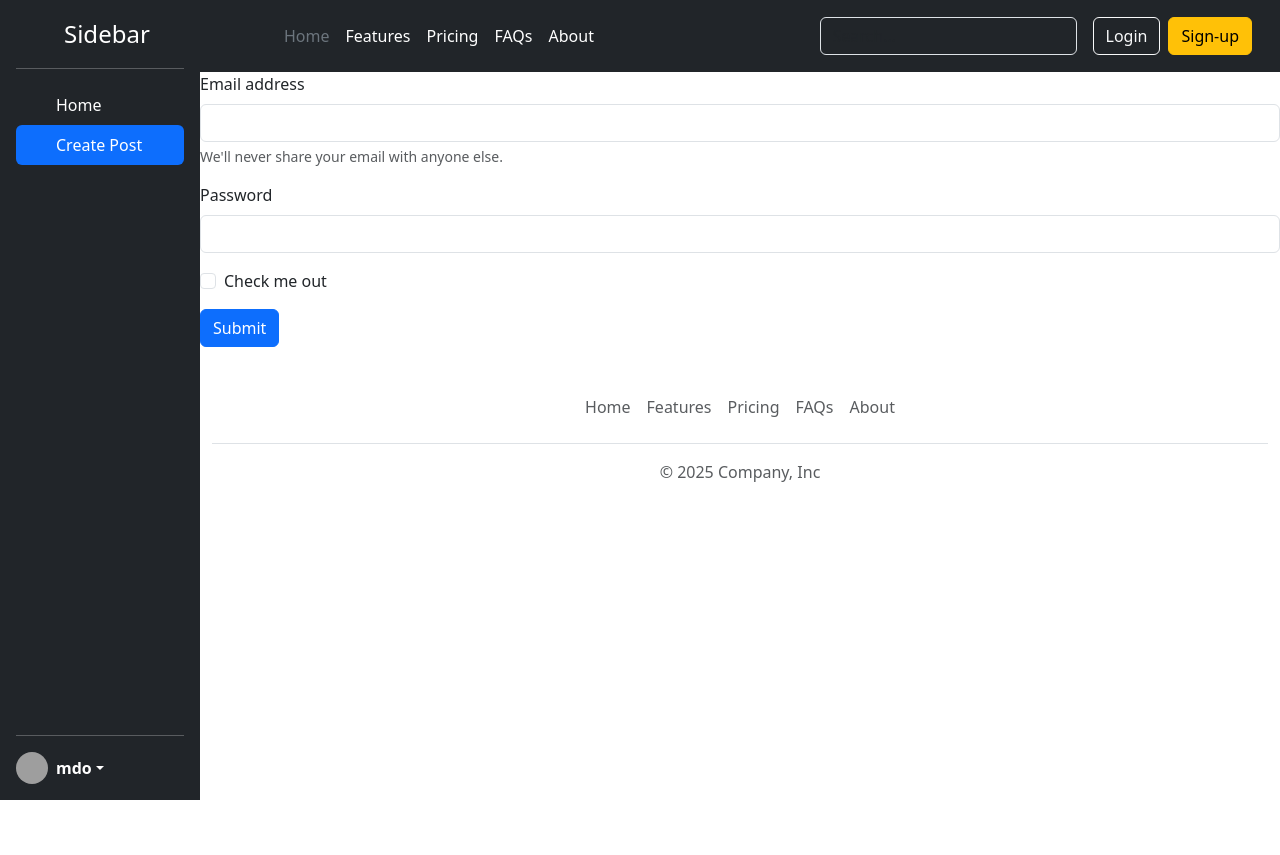
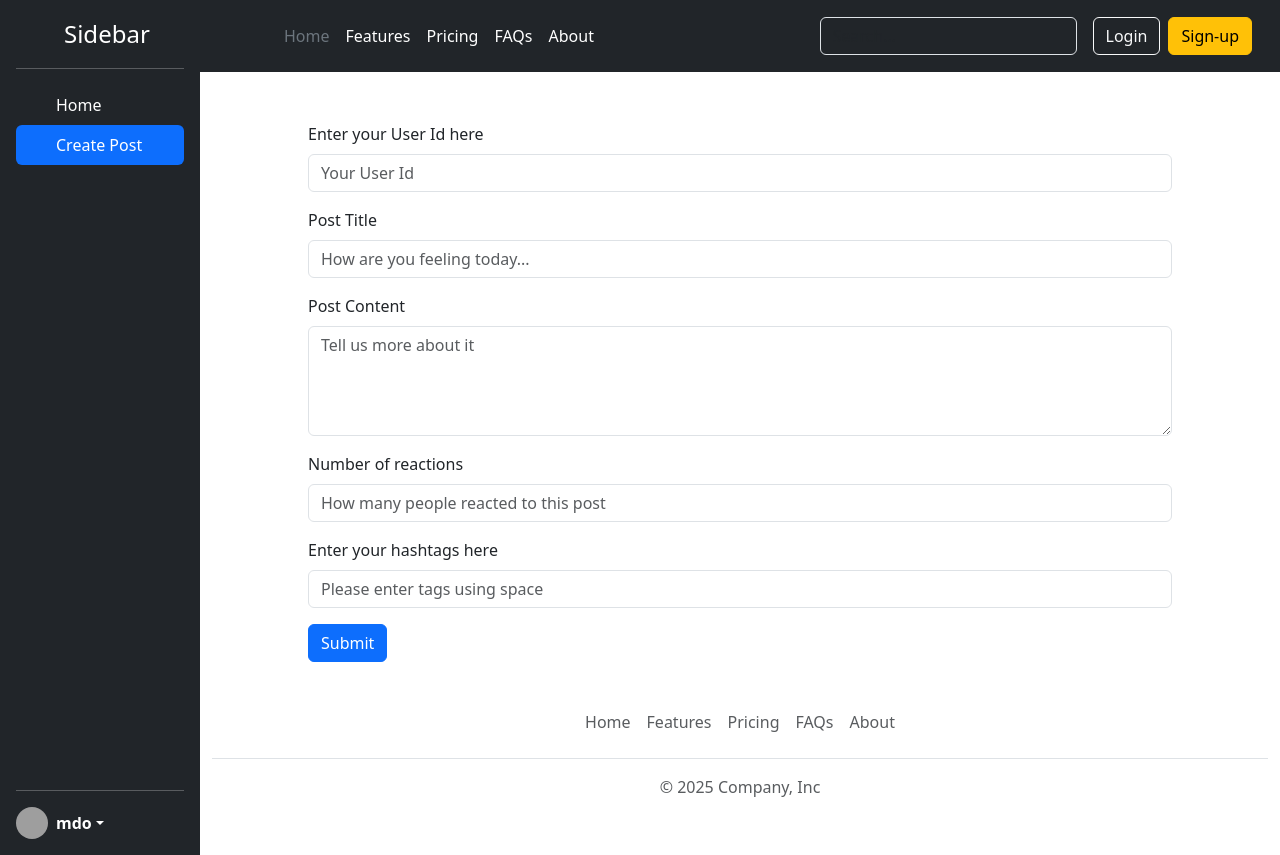
Before and after one commit to adityalucky52/react-projects, a React (Vite) app in the folder social-media/: page / in a window 1280 px wide. Both pictures are taken after a click on the item "Create Post". Before the commit the page ends 800 px from the top, so only its background shows below. Built offline with nearby package versions, Linux system fonts and the light colour scheme; grey boxes are pictures that could not be loaded.

Commit message:
social media commit

```diff
--- a/social-media/src/App.css
+++ b/social-media/src/App.css
@@ -21,3 +21,8 @@
 .reaction{
     margin: 5px 0;
 }
+.create-post{
+    width: 80%;
+    margin-top: 50px;
+    margin-left: 10%;
+}
--- a/social-media/src/Components/CreatePost.jsx
+++ b/social-media/src/Components/CreatePost.jsx
@@ -1,42 +1,101 @@
 import React from "react";
+import { useContext, useRef } from "react";
+import { PostList } from "../store/post-list-store";
 
 function CreatePost() {
+   const { addPost } = useContext(PostList);
+   const userIdElement = useRef();
+   const postTitleElement = useRef();
+   const postBodyElement = useRef();
+   const reactionsElement = useRef();
+   const tagsElement = useRef();
+   const handleSubmit = (event) => {
+      event.preventDefault();
+      const postData = {
+         userId: userIdElement.current.value,
+         title: postTitleElement.current.value,
+         body: postBodyElement.current.value,
+         reactions: reactionsElement.current.value,
+         tags: tagsElement.current.value.split(" "),
+      };
+
+      // Reset the form fields after submission
+      userIdElement.current.value = "";
+      postTitleElement.current.value = "";
+      postBodyElement.current.value = "";
+      reactionsElement.current.value = "";
+      tagsElement.current.value = "";
+      addPost(postData);
+   };
+
    return (
-      <form>
+      <form className="create-post" onSubmit={handleSubmit}>
          <div className="mb-3">
-            <label htmlFor="exampleInputEmail1" className="form-label">
-               Email address
+            <label htmlFor="userId" className="form-label">
+               Enter your User Id here
             </label>
             <input
-               type="email"
+               type="text"
+               ref={userIdElement}
                className="form-control"
-               id="exampleInputEmail1"
-               aria-describedby="emailHelp"
+               id="userId"
+               placeholder="Your User Id"
             />
-            <div id="emailHelp" className="form-text">
-               We'll never share your email with anyone else.
-            </div>
          </div>
+
          <div className="mb-3">
-            <label htmlFor="exampleInputPassword1" className="form-label">
-               Password
+            <label htmlFor="title" className="form-label">
+               Post Title
             </label>
             <input
-               type="password"
+               type="text"
+               ref={postTitleElement}
                className="form-control"
-               id="exampleInputPassword1"
+               id="title"
+               placeholder="How are you feeling today..."
             />
          </div>
-         <div className="mb-3 form-check">
+
+         <div className="mb-3">
+            <label htmlFor="body" className="form-label">
+               Post Content
+            </label>
+            <textarea
+               type="text"
+               ref={postBodyElement}
+               rows="4"
+               className="form-control"
+               id="body"
+               placeholder="Tell us more about it"
+            />
+         </div>
+
+         <div className="mb-3">
+            <label htmlFor="reactions" className="form-label">
+               Number of reactions
+            </label>
             <input
-               type="checkbox"
-               className="form-check-input"
-               id="exampleCheck1"
+               type="text"
+               ref={reactionsElement}
+               className="form-control"
+               id="reactions"
+               placeholder="How many people reacted to this post"
             />
-            <label className="form-check-label" htmlFor="exampleCheck1">
-               Check me out
+         </div>
+
+         <div className="mb-3">
+            <label htmlFor="tags" className="form-label">
+               Enter your hashtags here
             </label>
+            <input
+               type="text"
+               className="form-control"
+               id="tags"
+               ref={tagsElement}
+               placeholder="Please enter tags using space"
+            />
          </div>
+
          <button type="submit" className="btn btn-primary">
             Submit
          </button>
--- a/social-media/src/Components/Post.jsx
+++ b/social-media/src/Components/Post.jsx
@@ -13,7 +13,7 @@ function Post({ post }) {
 
                <span
                   className="position-absolute top-0 start-100 translate-middle badge rounded-pill bg-danger "
-                  pnclick={() => deletePost(post.id)}
+                  onClick={() => deletePost(post.id)}
                >
                   <AiFillDelete />
                </span>
--- a/social-media/src/store/post-list-store.jsx
+++ b/social-media/src/store/post-list-store.jsx
@@ -8,7 +8,15 @@ export const PostList = createContext({
 });
 
 const postListReducer = (currPostList, action) => {
-   return currPostList;
+   let newPostList = currPostList;
+   if (action.type === "DELETE_POST") {
+      newPostList = currPostList.filter(
+         (post) => post.id !== action.payload.postId
+      );
+   } else if (action.type === "ADD_POST") {
+      newPostList = [action.payload, ...currPostList];
+   }
+   return newPostList;
 };
 
 const PostListProvider = ({ children }) => {
@@ -17,9 +25,28 @@ const PostListProvider = ({ children }) => {
       DEFAULT_POST_LIST
    );
 
-   const addPost = () => {};
+   const addPost = (postData) => {
+      dispatchPostList({
+         type: "ADD_POST",
+         payload: {
+            id: Date.now(),
+            title: postData.title,
+            body: postData.body,
+            reactions: postData.reactions,
+            userID: postData.userId,
+            tags: postData.tags,
+         },
+      });
+   };
 
-   const deletePost = () => {};
+   const deletePost = (postId) => {
+      dispatchPostList({
+         type: "DELETE_POST",
+         payload: {
+            postId: postId,
+         },
+      });
+   };
    return (
       <PostList.Provider value={{ postList, addPost, deletePost }}>
          {children}
```
